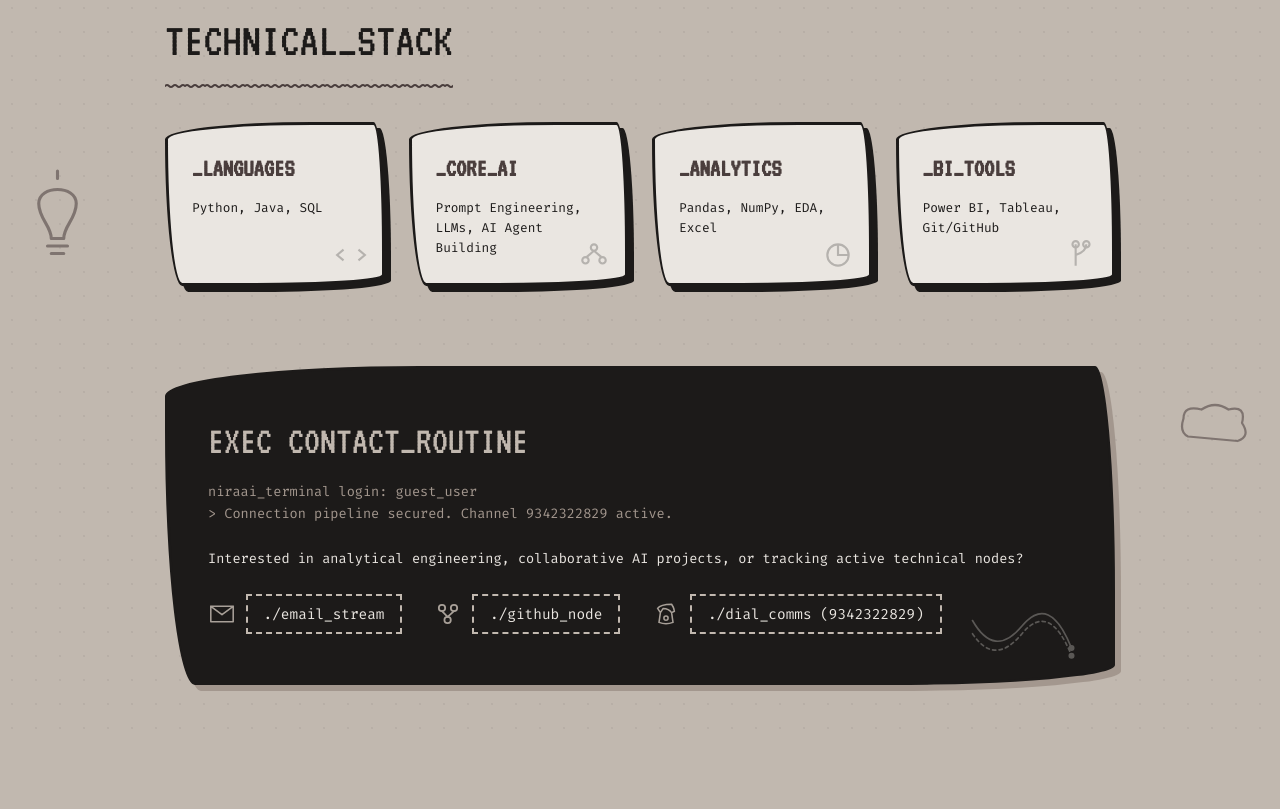
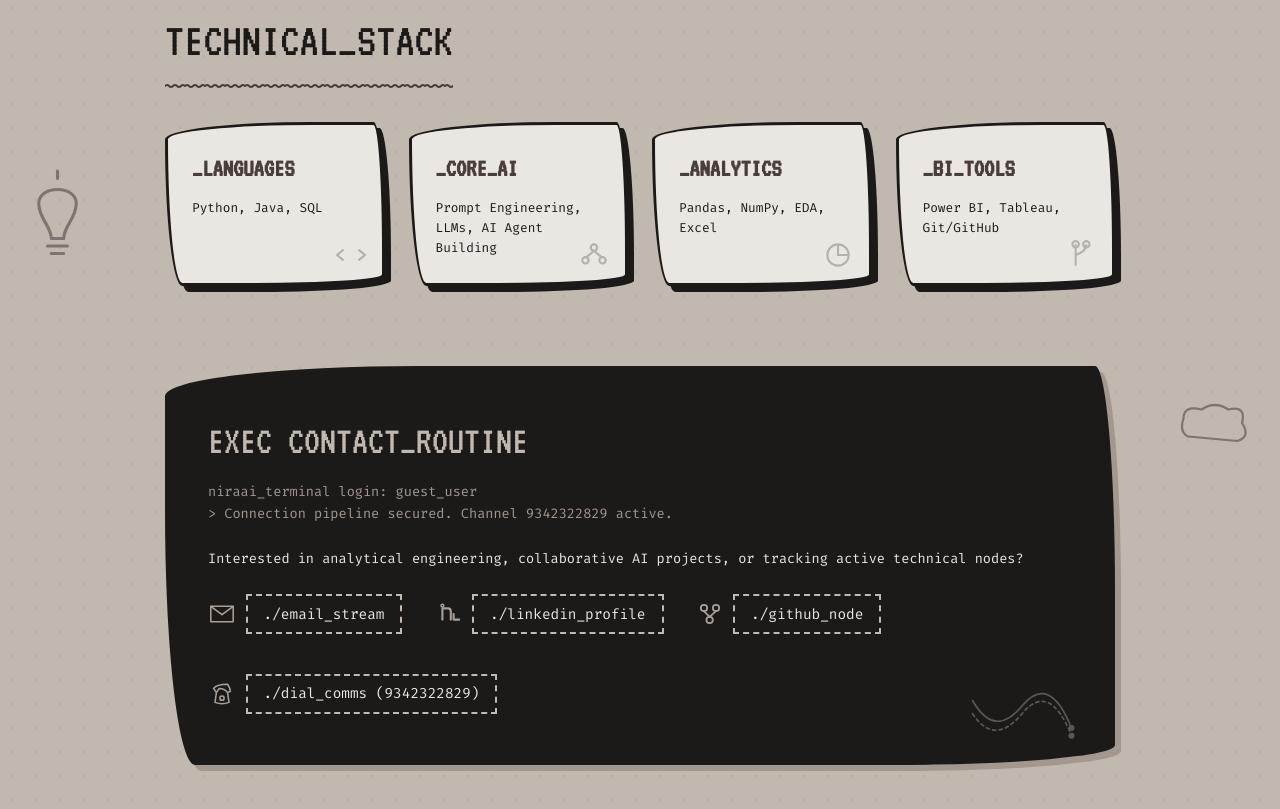
Before and after one commit to aureliastarborn-a11y/My-Portfolio, a plain HTML site: page index.html in a window 1280 px wide. Shown: the part 2284-3093 px from the top of the page. Before the commit the page ends 3017 px from the top, so only its background shows below. Drawn offline with Linux system fonts and the light colour scheme.

Commit message:
feat: add linkedin link to footer

```diff
--- a/index.html
+++ b/index.html
@@ -668,6 +668,10 @@
                     <a href="mailto:aurelia.starborn@gmail.com" class="btn-link">./email_stream</a>
                 </div>
                 <div class="link-wrapper-node">
+                    <svg class="comms-vector-inline" viewBox="0 0 40 40"><path d="M12,12 L12,28 M12,12 L20,12 Q24,12 24,16 L24,28 M28,28 L36,28 M28,28 L28,20 M12,12 L12,12" stroke-width="3" /><circle cx="12" cy="8" r="2" /></svg>
+                    <a href="https://www.linkedin.com/in/niraai-madhi-a46960324" target="_blank" class="btn-link">./linkedin_profile</a>
+                </div>
+                <div class="link-wrapper-node">
                     <svg class="comms-vector-inline" viewBox="0 0 35 35"><circle cx="10" cy="10" r="4" /><circle cx="25" cy="10" r="4" /><circle cx="17" cy="25" r="4" /><path d="M10,14 L17,21 M25,14 L17,21" /></svg>
                     <a href="https://github.com/aureliastarborn-a11y" target="_blank" class="btn-link">./github_node</a>
                 </div>
@@ -675,6 +679,7 @@
                     <svg class="comms-vector-inline" viewBox="0 0 40 40"><path d="M8,12 Q12,6 28,6 Q32,12 32,16 L28,18 Q24,12 16,12 L12,18 Z M12,18 L10,32 Q20,36 30,32 L28,18" /><circle cx="20" cy="26" r="3" /></svg>
                     <a href="tel:9342322829" class="btn-link">./dial_comms (9342322829)</a>
                 </div>
+
             </div>
 
             <svg class="footer-wire-doodle" viewBox="0 0 100 50"><path d="M5,10 Q25,45 50,15 T95,35" /><path d="M5,22 Q25,52 50,22 T95,42" stroke-dasharray="3,3" /><circle cx="95" cy="35" r="2" fill="#EAE6E1"/><circle cx="95" cy="42" r="2" fill="#EAE6E1"/></svg>
```
